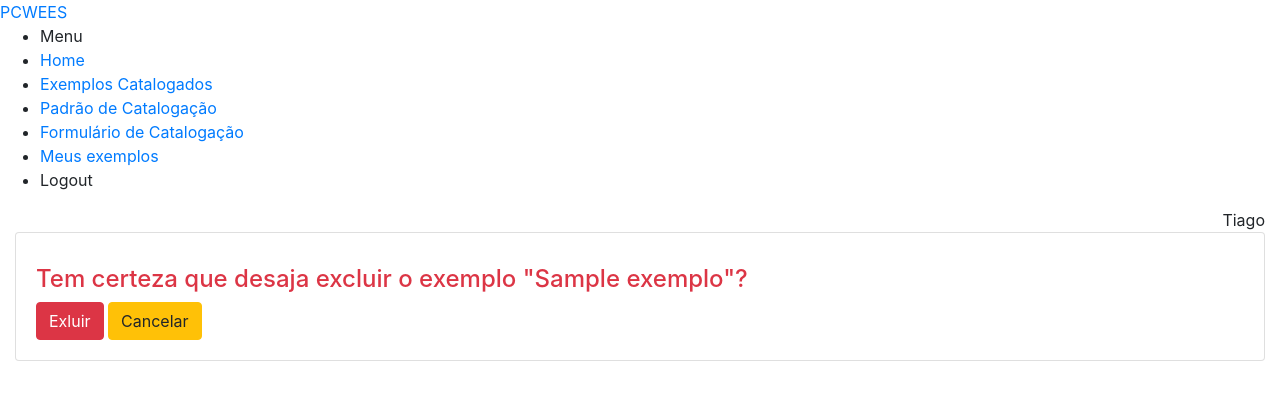
After one commit to marceloshigenaga/PCWEES, a Django app: page /exemploDeleteView/1/ in a window 1280 px wide. The commit adds this page. Shown: the top 400 px of the page. Run offline with Django 3.2, Linux system fonts and the light colour scheme; a user stored in the database is signed in; tables that the repository leaves empty hold one stand-in row (values such as "Sample post"); some libraries are stand-ins or nearby versions.

Commit message:
Adicionado função de deletar exemplos

```diff
--- /dev/null
+++ b/core/templates/exemploDeleteView.html
@@ -0,0 +1,52 @@
+{% extends 'base.html' %}
+{% load static %}
+{% load crispy_forms_tags %}
+{% block content %}
+<div class="content-wrap">
+        <div class="main">
+            <div class="container-fluid">
+<!--                <div class="row">-->
+<!--                    <div class="col-lg-12 p-r-0 title-margin-right">-->
+<!--                        <div class="page-header">-->
+<!--                            <div class="page-title">-->
+<!--                                <h1>Exemplos Catalogados</h1>-->
+<!--                            </div>-->
+<!--                        </div>-->
+<!--                    </div>-->
+
+<!--                </div>-->
+                <!-- /# row -->
+                <section id="main-content">
+
+
+
+                    <!-- /# row -->
+                    <div class="row">
+                        <div class="col-lg-12">
+                            <div class="card">
+                                <div class="card-title">
+
+                                </div>
+                                <div class="card-body">
+                                    <form method="post">
+                                        {% csrf_token %}
+                                        <h4 class="text-danger">Tem certeza que desaja excluir o exemplo "{{ object.titulo }}"? </h4>
+                                        <button type="submit"class="btn btn-danger">Exluir</button>
+                                        <a href="{% url 'meusExemplosListView' %}"><button type="button"class="btn btn-warning">Cancelar</button></a>
+
+                                    </form>
+
+                                </div>
+                            </div>
+                        </div>
+                    </div>
+
+
+                </section>
+            </div>
+        </div>
+    </div>
+
+
+
+{% endblock %}
--- a/core/templates/index.html
+++ b/core/templates/index.html
@@ -6,12 +6,12 @@
     <div class="main">
         <div class="container-fluid">
             <div class="row">
-                <div class="col-lg-12 p-r-0 title-margin-right">
+                <div class="col-lg-10 p-r-0 title-margin-right">
                     <div class="page-header">
                         <div class="page-title">
-                            <h1>Seja bem vindo!</h1>
+                            <h1>Este portal tem como intuito apoiar o ensino de Engenharia de Software, fornecendo worked examples reais, extraídos de projetos de software livre, para auxiliar os professores na busca por materiais para exemplicar conceitos e técnicas em suas aulas.</h1>
                             <p>
-                                Este portal tem como intuito apoiar o ensino de Engenharia de Software, fornecendo worked examples reais, extraídos de projetos de software livre, para auxiliar os professores na busca por materiais para exemplicar conceitos e técnicas em suas aulas.
+
                             </p>
                         </div>
                     </div>
--- a/core/templates/meusExemplosListView.html
+++ b/core/templates/meusExemplosListView.html
@@ -41,7 +41,7 @@
                                             <tbody>
                                                 <tr>
                                                     <td><a href="{% url 'exemploDetailView' exemplo.pk %}">{{ exemplo.titulo }}</a></td>
-                                                    <td><a href="{% url 'exemploUpdateView' exemplo.pk %}"><button type="button"class="btn btn-warning">Alterar</button></a> <a href="{% url 'exemploUpdateView' exemplo.pk %}"><button type="button"class="btn btn-danger">Exluir</button></a></td>
+                                                    <td><a href="{% url 'exemploUpdateView' exemplo.pk %}"><button type="button"class="btn btn-warning">Alterar</button></a> <a href="{% url 'exemploDeleteView' exemplo.pk %}"><button type="button"class="btn btn-danger">Exluir</button></a></td>
 
                                                 </tr>
                                             </tbody>
--- a/core/urls.py
+++ b/core/urls.py
@@ -3,7 +3,7 @@ from django.urls import path, include
 
 from django.contrib import admin
 from django.urls import path, include
-from .views import IndexView, ExemploListView, ExemploDetailView, ExemploCreateView, PadraoCatalogacaoView, ExemploUpdateView, MeusExemplosListView
+from .views import IndexView, ExemploListView, ExemploDetailView, ExemploCreateView, PadraoCatalogacaoView, ExemploUpdateView, MeusExemplosListView, ExemploDeleteView
 
 urlpatterns = [
     path('', IndexView.as_view(), name='index'),
@@ -11,6 +11,7 @@ urlpatterns = [
     path('exemploDetailView/<int:pk>/', ExemploDetailView.as_view(), name='exemploDetailView'),
     path('exemploCreateView/', ExemploCreateView.as_view(), name='exemploCreateView'),
     path('exemploUpdateView/<int:pk>/', ExemploUpdateView.as_view(), name='exemploUpdateView'),
+    path('exemploDeleteView/<int:pk>/', ExemploDeleteView.as_view(), name='exemploDeleteView'),
     path('padraoCatalogacao/', PadraoCatalogacaoView.as_view(), name='padraoCatalogacao'),
     path('meusExemplosListView/', MeusExemplosListView.as_view(), name='meusExemplosListView'),
 
--- a/core/views.py
+++ b/core/views.py
@@ -1,6 +1,6 @@
 from django.contrib.auth.mixins import LoginRequiredMixin
 from django.shortcuts import render
-from django.views.generic import TemplateView, ListView, DetailView, CreateView, UpdateView
+from django.views.generic import TemplateView, ListView, DetailView, CreateView, UpdateView, DeleteView
 from .models import Exemplo
 from .filters import ExemploFilter
 from django.urls import reverse_lazy
@@ -49,6 +49,11 @@ class ExemploUpdateView(LoginRequiredMixin, UpdateView):
         form.instance.autor = self.request.user
         return super().form_valid(form)
 
+class ExemploDeleteView(LoginRequiredMixin, DeleteView):
+    model = Exemplo
+    template_name = 'exemploDeleteView.html'
+    success_url = reverse_lazy('meusExemplosListView')
+
 class MeusExemplosListView(LoginRequiredMixin, ListView):
     model = Exemplo
     context_object_name = 'exemplo_list'
```
